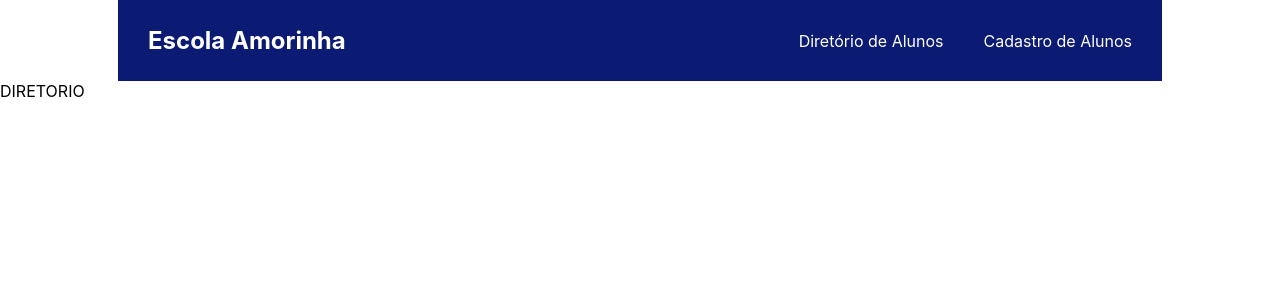
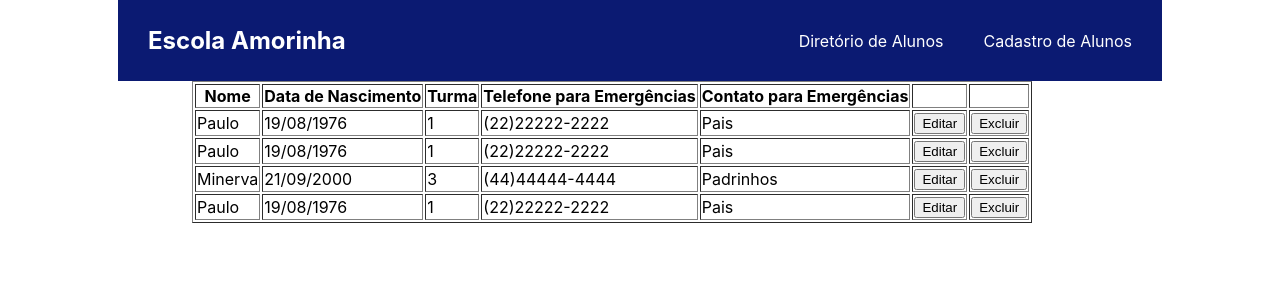
Before and after one commit to pnakashima/nova-escola-amorinha, a React (Create React App) app: page / in a window 1280 px wide. Shown: the top 300 px of the page. Built offline with nearby package versions, Linux system fonts and the light colour scheme; data requests are answered from the project's data file.

Commit message:
install jason-server, axios, add functions to DirectoryPage

```diff
--- a/package.json
+++ b/package.json
@@ -6,6 +6,7 @@
     "@testing-library/jest-dom": "^5.11.4",
     "@testing-library/react": "^11.1.0",
     "@testing-library/user-event": "^12.1.10",
+    "axios": "^0.21.4",
     "react": "^17.0.2",
     "react-dom": "^17.0.2",
     "react-router": "^5.2.1",
@@ -17,7 +18,8 @@
     "start": "react-scripts start",
     "build": "react-scripts build",
     "test": "react-scripts test",
-    "eject": "react-scripts eject"
+    "eject": "react-scripts eject",
+    "server": "json-server server.json -p 3333 -w"
   },
   "eslintConfig": {
     "extends": [
--- /dev/null
+++ b/server.json
@@ -0,0 +1,57 @@
+{
+  "students": [
+    {
+      "id": 1,
+      "name": "Paulo",
+      "dob": "19/08/1976",
+      "responsible": "Nevine",
+      "responsiblePhone": "(11)11111-1111",
+      "emergency": "Pais",
+      "emergencyPhone": "(22)22222-2222",
+      "foodRestricion": true,
+      "restrictionDescription": "maracujá e goiaba",
+      "photoAuth": true,
+      "authorizedPeople": "Nevine",
+      "classNumber": "1",
+      "additionalObs": "Nenhuma"
+    },
+    {
+      "name": "Paulo",
+      "dob": "19/08/1976",
+      "responsible": "Nevine",
+      "responsiblePhone": "(11)11111-1111",
+      "emergency": "Pais",
+      "emergencyPhone": "(22)22222-2222",
+      "foodRestricion": true,
+      "restrictionDescription": "maracujá e goiaba",
+      "photoAuth": true,
+      "authorizedPeople": "Nevine",
+      "classNumber": "1",
+      "additionalObs": "Nenhuma",
+      "id": 4
+    },
+    {
+      "name": "Minerva",
+      "dob": "21/09/2000",
+      "classNumber": 3,
+      "emergencyPhone": "(44)44444-4444",
+      "emergency": "Padrinhos",
+      "id": 5
+    },
+    {
+      "name": "Paulo",
+      "dob": "19/08/1976",
+      "responsible": "Nevine",
+      "responsiblePhone": "(11)11111-1111",
+      "emergency": "Pais",
+      "emergencyPhone": "(22)22222-2222",
+      "foodRestricion": true,
+      "restrictionDescription": "maracujá e goiaba",
+      "photoAuth": true,
+      "authorizedPeople": "Nevine",
+      "classNumber": "1",
+      "additionalObs": "Nenhuma",
+      "id": 6
+    }
+  ]
+}
--- a/src/App.css
+++ b/src/App.css
@@ -25,7 +25,11 @@ span {
 }
 
 
-
+.students-list {
+  display: flex;
+  width: 70%;
+  margin: auto;
+}
 
 
 
--- /dev/null
+++ b/src/components/ListItem/index.jsx
@@ -0,0 +1,35 @@
+
+
+// const alunos = [
+//     {
+//         name: "Paulo",
+//         dob: "19/08/1976",
+//         responsible: "Nevine",
+//         responsiblePhone: "(11)11111-1111",
+//         emergency: "Pais",
+//         emergencyPhone: "(22)22222-2222",
+//         foodRestricion: true,
+//         restrictionDescription: "maracujá e goiaba",
+//         photoAuth: true,
+//         authorizedPeople: "Nevine",
+//         classNumber: "1",
+//         additionalObs: "Nenhuma"
+//     }
+// ]
+
+const ListItem = ({ student, onEdit, onDelete }) => {
+    return (
+        <tr key={student.id}>
+            <td>{student.name}</td>
+            <td>{student.dob}</td>
+            <td>{student.classNumber}</td>
+            <td>{student.emergencyPhone}</td>
+            <td>{student.emergency}</td>
+            <td><button onClick={()=>onEdit(student.id)}>Editar</button></td>
+            <td><button onClick={()=>onDelete(student.id)}>Excluir</button></td>
+        </tr>
+    )
+}
+
+
+export default ListItem
--- a/src/pages/DirectoryPage/index.jsx
+++ b/src/pages/DirectoryPage/index.jsx
@@ -1,8 +1,87 @@
+import ListItem from "../../components/ListItem"
+import api from "../../services/api"
+import { useEffect, useState } from "react"
 
 const DirectoryPage = () => {
 
+    const [students, setStudents] = useState([])
+
+    const getInfo = async () => {
+        try {
+            const students = await api.get('/students')
+            // const info = { triggers: triggers.data, channels: channels.data, messages: messages.data }
+            // dispatch(loadInfo(info))
+            setStudents(students.data)
+        } catch (error) {
+            console.log(error)
+        }
+    }
+
+    useEffect(() => {
+        getInfo()
+    }, [])
+
+
+    const editStudent = async (id) => {
+        console.log("Edit", id)
+        const teste = {name: "Minerva", dob:"21/09/2000", classNumber: 3, emergencyPhone: "(44)44444-4444", emergency: "Padrinhos"}
+        const response = await api.put(`/students/${id}`, teste)
+        console.log(response.status)
+    }
+
+    const deleteStudent = async (id) => {
+        console.log("Delete", id)
+        const response = await api.delete(`/students/${id}`)
+        console.log(response.status)
+    }
+
+    // const search = async (e) => {
+    //     e.preventDefault()
+    //     let query = `/messages?trigger_like=${triggerValue}&channel_like=${channelValue}&timer_like=${timerValue}`
+    //     const response = await api.get(query)
+    //     setMessages(response.data)
+    // }
+
+
+
+    // const body = {
+    //     "name": "Paulo",
+    //     "dob": "19/08/1976",
+    //     "responsible": "Nevine",
+    //     "responsiblePhone": "(11)11111-1111",
+    //     "emergency": "Pais",
+    //     "emergencyPhone": "(22)22222-2222",
+    //     "foodRestricion": true,
+    //     "restrictionDescription": "maracujá e goiaba",
+    //     "photoAuth": true,
+    //     "authorizedPeople": "Nevine",
+    //     "classNumber": "1",
+    //     "additionalObs": "Nenhuma"
+    // }
+
+    // const postMessage = async (body) => await api.post('/students', body)
+
+    // postMessage(body)
+
     return (
-        <div>DIRETORIO</div>
+        <div className="students-list">
+            <table border="1" id="message-list-table">
+                <thead>
+                    <tr>
+                        <th>Nome</th>
+                        <th>Data de Nascimento</th>
+                        <th>Turma</th>
+                        <th>Telefone para Emergências</th>
+                        <th>Contato para Emergências</th>
+                        <th></th>
+                        <th></th>
+                    </tr>
+                </thead>
+                <tbody>
+                    {students.map((student, index) => <ListItem key={index} student={student} onEdit={editStudent} onDelete={deleteStudent} />)}
+                </tbody>
+            </table>
+        </div>
     )
 
 }
--- /dev/null
+++ b/src/services/api.js
@@ -0,0 +1,7 @@
+import axios from "axios";
+
+const api = axios.create({
+    baseURL: 'http://localhost:3333/'
+})
+
+export default api
```
Also changed, not shown: 1 other file (tests, documents, lock files or other folders).
